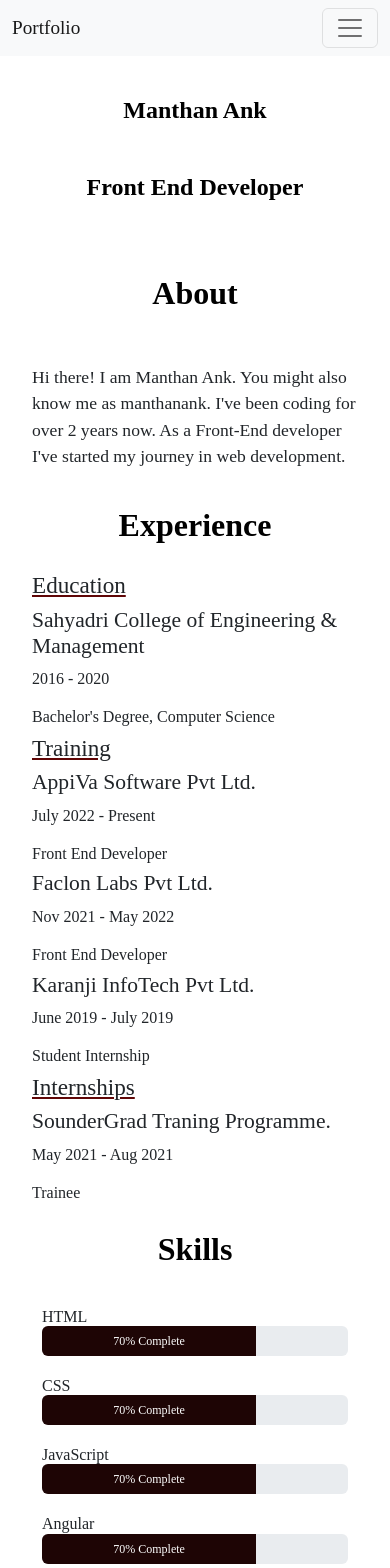
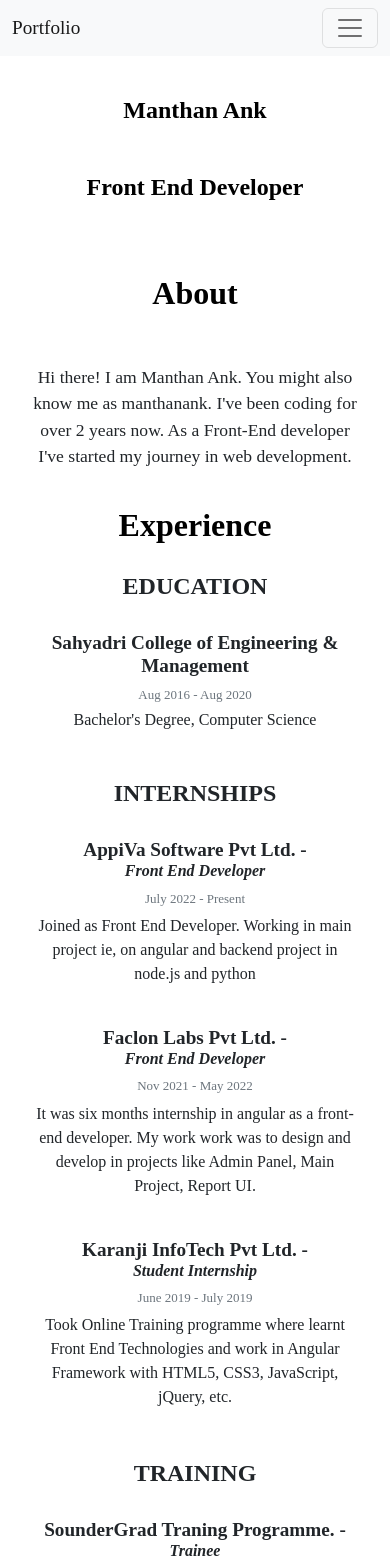
Before and after one commit to manthanank/manthanank.github.io, an Angular app: page / in a window 390 px wide. Shown: the top 1568 px of the page. Built offline with nearby package versions, Linux system fonts and the light colour scheme.

Commit message:
changes made

```diff
--- a/src/app/components/about/about.component.css
+++ b/src/app/components/about/about.component.css
@@ -2,3 +2,10 @@
     font-family: cursive;
     font-size: 1.1em;
 }
+
+/* responsive */
+@media (max-width: 768px) {
+    p{
+        text-align: center;
+    }
+}
--- a/src/app/components/experience/experience.component.css
+++ b/src/app/components/experience/experience.component.css
@@ -1,8 +1,49 @@
 h3{
-    /* underline */
     font-family: cursive;
-    text-decoration: underline solid rgb(96, 6, 6);
+    /*text-decoration: underline solid rgb(96, 6, 6); */
+    text-transform: uppercase;
+    font-size: 1.5em;
+    font-weight: bold;
 }
 h4{
     font-family: cursive;
+    font-weight: bold;
+    font-size: 1.2em;
 }
+.text-muted{
+    font-family: cursive;
+    font-size: small;
+}
+.row{
+    margin-bottom: 10px;
+}
+.text{
+    font-family: cursive;
+    font-size: medium;
+    margin-top: -10px;
+}
+
+/* responsive */
+@media (max-width: 768px) {
+    h3{
+        text-align: center;
+        margin-bottom: 30px;
+    }
+    h4{
+        text-align: center;
+    }
+    strong{
+        /* next-line */
+        display: block;
+        font-size: medium;
+        font-style: italic;
+    }
+    .text-muted{
+        text-align: center;
+    }
+    .text{
+        font-size: medium;
+        text-align: center;
+        margin-bottom: 30px;
+    }
+}
--- a/src/app/components/experience/experience.component.html
+++ b/src/app/components/experience/experience.component.html
@@ -6,8 +6,40 @@
     <div class="col-md-8">
       <div class="row">
         <h4>Sahyadri College of Engineering & Management</h4>
-        <p>2016 - 2020</p>
-        <h6>Bachelor's Degree, Computer Science</h6>
+        <p class="text-muted">Aug 2016 - Aug 2020</p>
+        <h6 class="text">Bachelor's Degree, Computer Science</h6>
+      </div>
+    </div>
+  </div>
+  <div class="row">
+    <div class="col-md-3">
+      <h3>Internships</h3>
+    </div>
+    <div class="col-md-8">
+      <div class="row row-cols-1">
+        <h4>AppiVa Software Pvt Ltd. - <strong>Front End Developer</strong></h4>
+        <p class="text-muted">July 2022 - Present</p>
+        <p class="text">
+          Joined as Front End Developer. Working in main project ie, on angular
+          and backend project in node.js and python
+        </p>
+      </div>
+      <div class="row row-cols-1">
+        <h4>Faclon Labs Pvt Ltd. - <strong>Front End Developer</strong></h4>
+        <p class="text-muted">Nov 2021 - May 2022</p>
+        <p class="text">
+          It was six months internship in angular as a front-end developer. My
+          work work was to design and develop in projects like Admin Panel, Main
+          Project, Report UI.
+        </p>
+      </div>
+      <div class="row">
+        <h4>Karanji InfoTech Pvt Ltd. - <strong>Student Internship</strong></h4>
+        <p class="text-muted">June 2019 - July 2019</p>
+        <p class="text">
+          Took Online Training programme where learnt Front End Technologies and
+          work in Angular Framework with HTML5, CSS3, JavaScript, jQuery, etc.
+        </p>
       </div>
     </div>
   </div>
@@ -16,32 +48,15 @@
       <h3>Training</h3>
     </div>
     <div class="col-md-8">
-      <div class="row row-cols-1">
-        <h4>AppiVa Software Pvt Ltd.</h4>
-        <p>July 2022 - Present</p>
-        <h6>Front End Developer</h6>
-      </div>
-      <div class="row row-cols-1">
-        <h4>Faclon Labs Pvt Ltd.</h4>
-        <p>Nov 2021 - May 2022</p>
-        <h6>Front End Developer</h6>
-      </div>
       <div class="row">
-        <h4>Karanji InfoTech Pvt Ltd.</h4>
-        <p>June 2019 - July 2019</p>
-        <h6>Student Internship</h6>
-      </div>
-    </div>
-  </div>
-  <div class="row">
-    <div class="col-md-3">
-      <h3>Internships</h3>
-    </div>
-    <div class="col-md-8">
-      <div class="row">
-        <h4>SounderGrad Traning Programme.</h4>
-        <p>May 2021 - Aug 2021</p>
-        <h6>Trainee</h6>
+        <h4>SounderGrad Traning Programme. - <strong>Trainee</strong></h4>
+        <p class="text-muted">May 2021 - Aug 2021</p>
+        <h6></h6>
+        <p class="text">
+          Completed one month internship and project on machine learning using
+          python “Conversion Text to Speech Construction Using Multiple Data
+          (CSV file)”.
+        </p>
       </div>
     </div>
   </div>
--- a/src/app/components/profiles/profiles.component.css
+++ b/src/app/components/profiles/profiles.component.css
@@ -41,7 +41,16 @@
         width: 100%;
     }
     .limitTextHeight {
-        height: 660px;
+        height: 625px;
         overflow: hidden;
     }
 }
+@media screen and (max-width: 400px) {
+    img{
+        width: 100%;
+    }
+    .limitTextHeight {
+        height: 610px;
+        overflow: hidden;
+    }
+}
```
Also changed, not shown: 14 other files (tests, documents, lock files or other folders).
